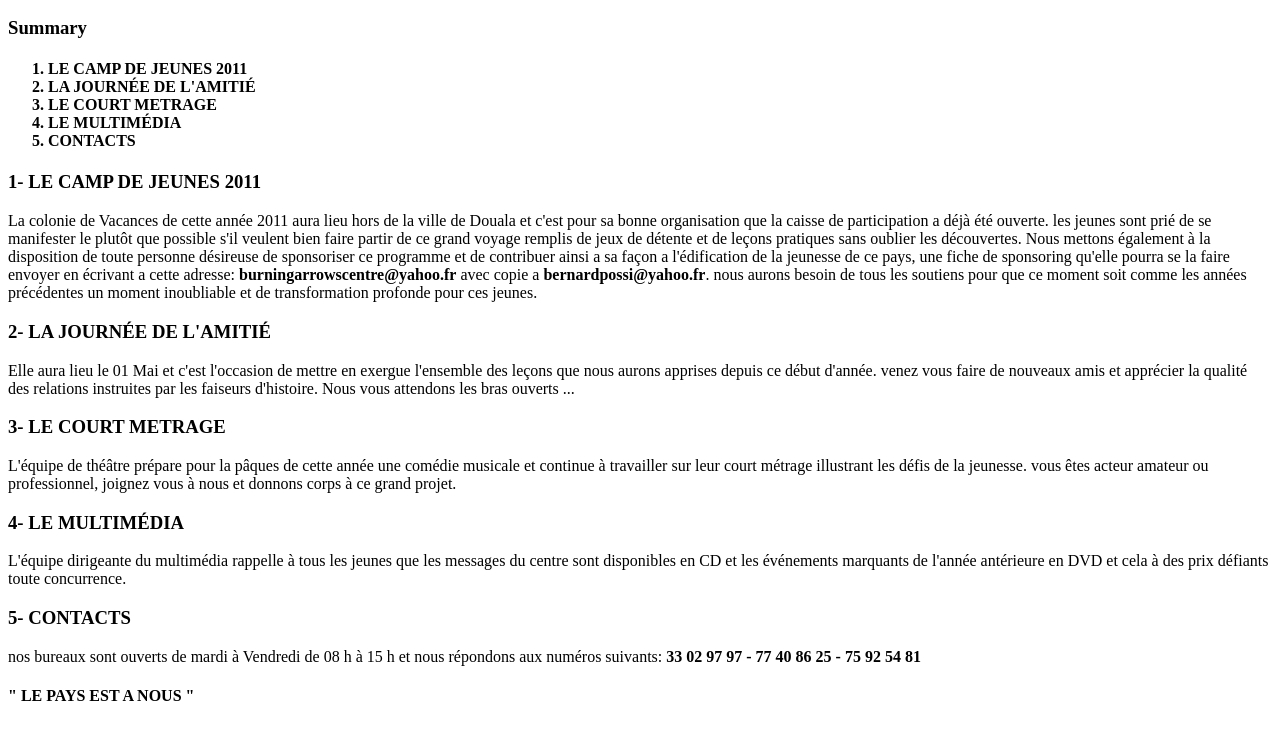
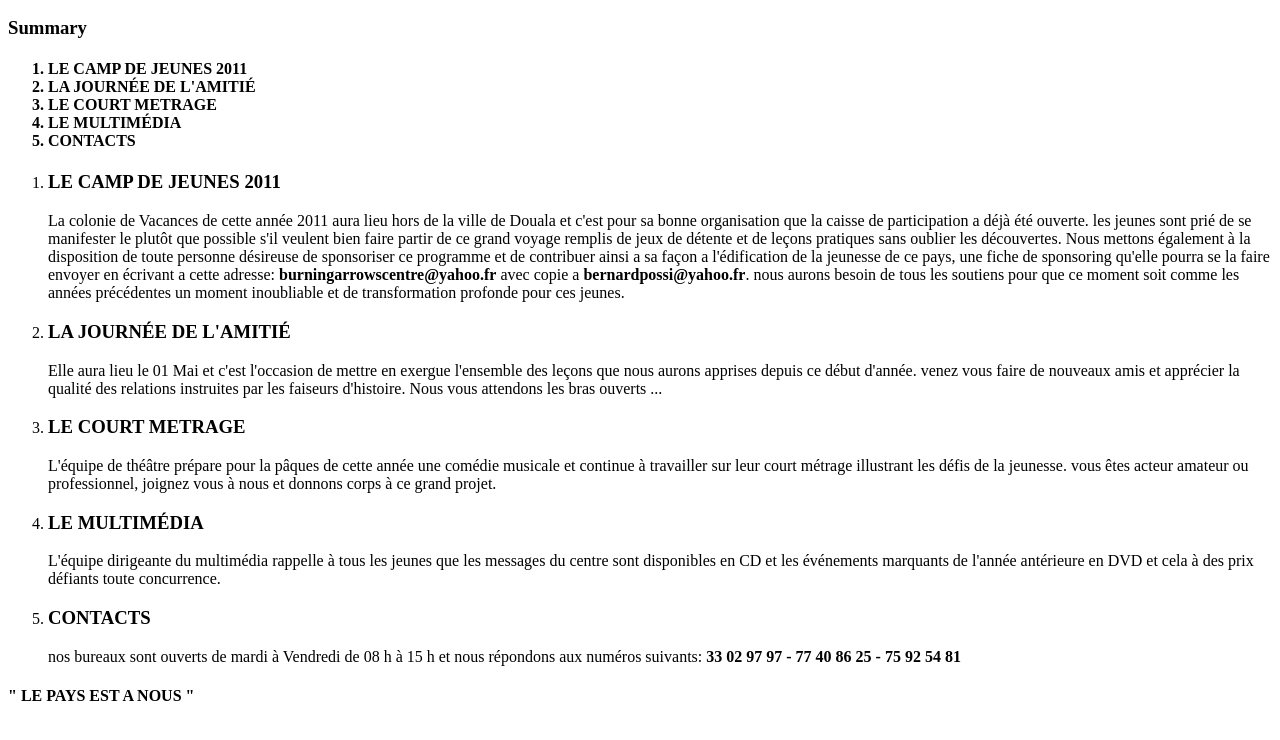
Before and after one commit to softappdeveloper/web, a plain HTML site: page 002/index.html in a window 1280 px wide. Shown: the part 38-778 px from the top of the page. Drawn offline with Linux system fonts and the light colour scheme.

Commit message:
HTML Learning Update alternative

```diff
--- a/002/index.html
+++ b/002/index.html
@@ -19,7 +19,10 @@
 </h4>
 
 
-<h3>1- LE CAMP DE JEUNES 2011</h3>
+
+<ol>
+  <li>
+    <h3>LE CAMP DE JEUNES 2011</h3>
 
 La colonie de Vacances de cette année 2011 aura lieu hors de la ville de Douala et c'est pour sa bonne organisation que la caisse de participation a déjà été ouverte.
 les jeunes sont prié de se manifester le plutôt que possible s'il veulent bien faire partir de ce grand voyage remplis de jeux de détente et de leçons pratiques sans oublier les découvertes.
@@ -28,25 +31,30 @@ Nous mettons également à la disposition de toute personne désireuse de sponso
 
 nous aurons besoin de tous les soutiens pour que ce moment soit comme les années précédentes un moment inoubliable et de transformation profonde pour ces jeunes.
 
-<h3>2- LA JOURNÉE DE L'AMITIÉ</h3>
-
+  </li>
+  <li><h3>LA JOURNÉE DE L'AMITIÉ</h3>
 Elle aura lieu le 01 Mai et c'est l'occasion de mettre en exergue l'ensemble des leçons que nous aurons apprises depuis ce début d'année.
 venez vous faire de nouveaux amis et apprécier la qualité des relations instruites par les faiseurs d'histoire.
 
 Nous vous attendons les bras ouverts ...
 
-<h3>3- LE COURT METRAGE</h3>
-
+  </li>
+  <li><h3>LE COURT METRAGE</h3>
 L'équipe de théâtre prépare pour la pâques de cette année une comédie musicale et continue à travailler sur leur court métrage illustrant les défis de la jeunesse.
 vous êtes acteur amateur ou professionnel, joignez vous à nous et donnons corps à ce grand projet.
 
-<h3>4- LE MULTIMÉDIA</h3>
+  </li>
 
+  <li><h3>LE MULTIMÉDIA</h3>
 L'équipe dirigeante du multimédia rappelle à tous les jeunes que les messages du centre sont disponibles en CD et les événements marquants de l'année antérieure en DVD et cela à des prix défiants toute concurrence.
 
-<h3>5- CONTACTS</h3>
+  </li>
+  <li><h3>CONTACTS</h3>
+nos bureaux sont ouverts de mardi à Vendredi de 08 h à 15 h et nous répondons aux numéros suivants: <b>33 02 97 97 - 77 40 86 25 - 75 92 54 81</b>
 
-nos bureaux sont ouverts de mardi à Vendredi de 08 h à 15 h et nous répondons aux numéros suivants: <b>33 02 97 97 - 77 40 86 25 - 75 92 54 81</b>
+  </li>
+</ol>
+
 
 <h4>" LE PAYS EST A NOUS "</h4>
 
```
